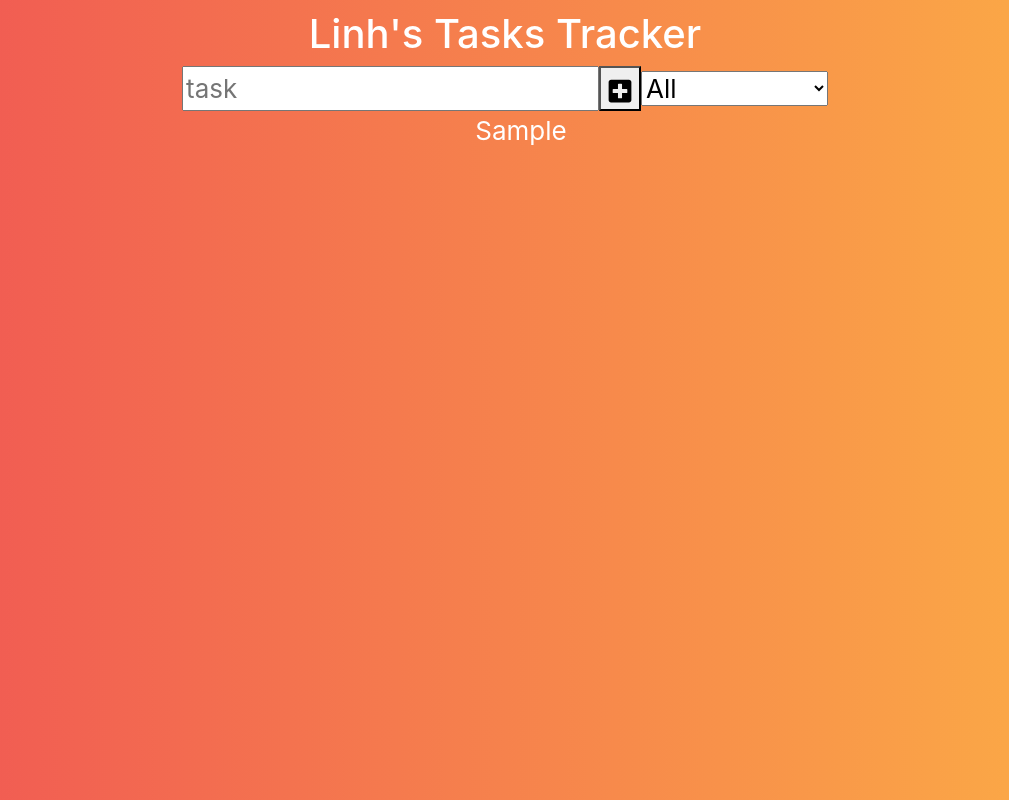
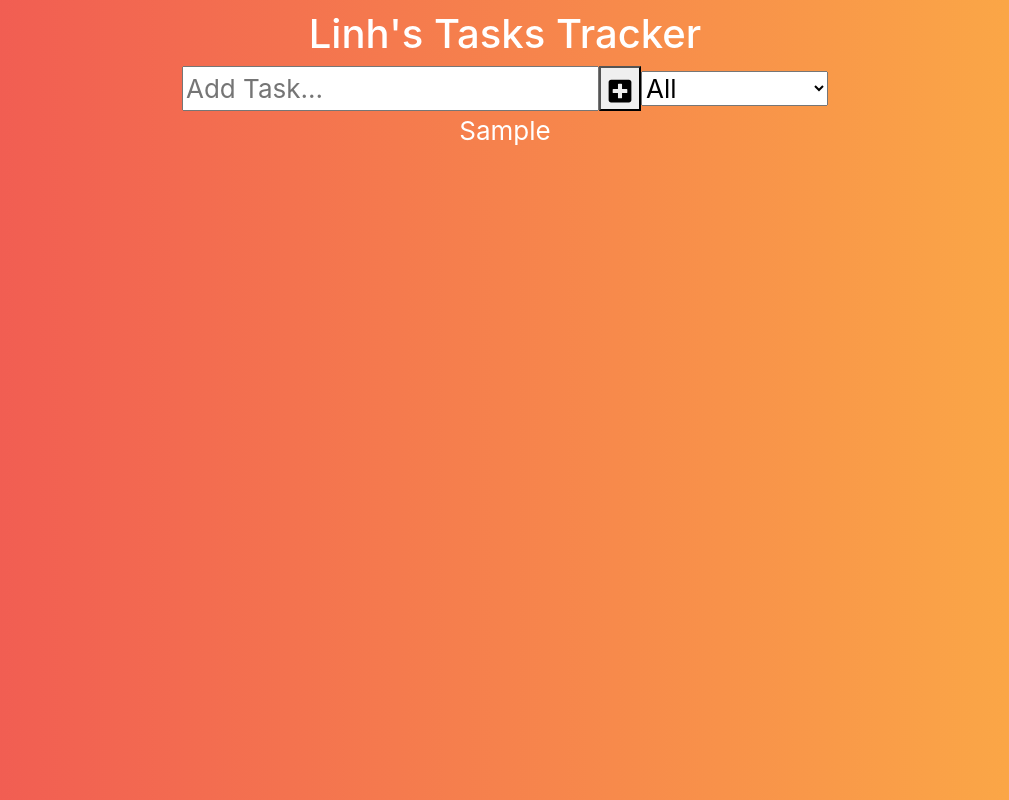
Before and after one commit to Linhbui88/react-tasks-tracker, a React (Create React App) app: page / in a window 1280 px wide. Both pictures are taken after typing "Sample" into the empty fields and a click on the button 755 px from the left and 88 px from the top of the page. Shown: the whole page, without its empty margins (135-1144 px from the left). Built offline with nearby package versions, Linux system fonts and the light colour scheme.

Commit message:
added TaskForm

```diff
--- a/src/App.js
+++ b/src/App.js
@@ -1,43 +1,24 @@
 import { useState } from "react";
-import { FaPlusSquare } from "react-icons/fa";
 import { v4 as uuidv4 } from 'uuid';
-import TaskList from './components/TaskList';
+import TaskForm from "./components/TaskForm";
 import Task from './components/Task';
 import './App.css';
 
 function App() {
-  const [textInput, setTextInput] = useState("")
+  const [inputText, setInputText] = useState("")
   const [tasks, setTasks] = useState([])
 
-  const handleSubmit = (e) =>{
-    e.preventDefault()
-    setTasks([
-      ...tasks, {text: textInput, completed:false, id: uuidv4()}
-    ]);
-    setTextInput("");
-   }
-   console.log(tasks)
-  return (
+   return (
     <div className="App">
       <h1>Linh's Tasks Tracker</h1>
-      <form>
-        <input
-          type="text"
-          placeholder="task"
-          value={textInput}
-          onChange={(e) => setTextInput(e.target.value)}
-        />
-        <button type="submit" onClick={handleSubmit}>
-          <FaPlusSquare />
-        </button>
+      <div>
 
-          <select>
-            <option value="all">All</option>
-            <option value="completed">Completed</option>
-            <option value="uncompleted">Uncompleted</option>
-          </select>
-      </form>
-      <TaskList tasks={tasks} setTasks={setTasks} />
+        <TaskForm  inputText={inputText} setInputText={setInputText} tasks={tasks}  setTasks={setTasks}/>
+        {tasks.map(task =>(
+          <Task key={uuidv4()} task={task} setTasks={setTasks}/>
+        ))}
+
+      </div>
     </div>
 
 
--- a/src/components/Task.js
+++ b/src/components/Task.js
@@ -1,7 +1,7 @@
-const Task = ({taskText}) => {
+const Task = ({task}) => {
   return (
     <div>
-      {taskText}
+      {task.text}
     </div>
   )
 }
--- /dev/null
+++ b/src/components/TaskForm.js
@@ -0,0 +1,37 @@
+import {useState} from 'react';
+import { FaPlusSquare } from 'react-icons/fa';
+
+const TaskForm = ({ inputText, setInputText,tasks, setTasks,}) => {
+
+  const handleSubmit = (e) =>{
+    e.preventDefault()
+    setTasks([...tasks, {text:inputText, isCompleted: false}])
+    setInputText("")
+  }
+
+  return (
+
+    <div>
+      <form>
+        <input
+          type="text"
+          value={inputText}
+          placeholder="Add Task..."
+          onChange={(e) => setInputText(e.target.value)}
+        />
+        <button type="submit" onClick={handleSubmit}>
+          <FaPlusSquare />
+        </button>
+
+          <select>
+            <option value="all">All</option>
+            <option value="completed">Completed</option>
+            <option value="uncompleted">Uncompleted</option>
+          </select>
+      </form>
+
+    </div>
+  )
+}
+
+export default TaskForm
--- a/src/components/TaskList.js
+++ /dev/null
@@ -1,20 +0,0 @@
-import React, {useContext} from 'react';
-import Task from "./Task"
-
-
-const TaskList = ({tasks, setTasks}) => {
-  return (
-    <div>
-      <ul>
-        {tasks.map((task) =>(
-          <div key={task.id}>
-            <Task taskText={task.text} />
-          </div>
-        ))}
-      </ul>
-
-    </div>
-  )
-}
-
-export default TaskList
```
